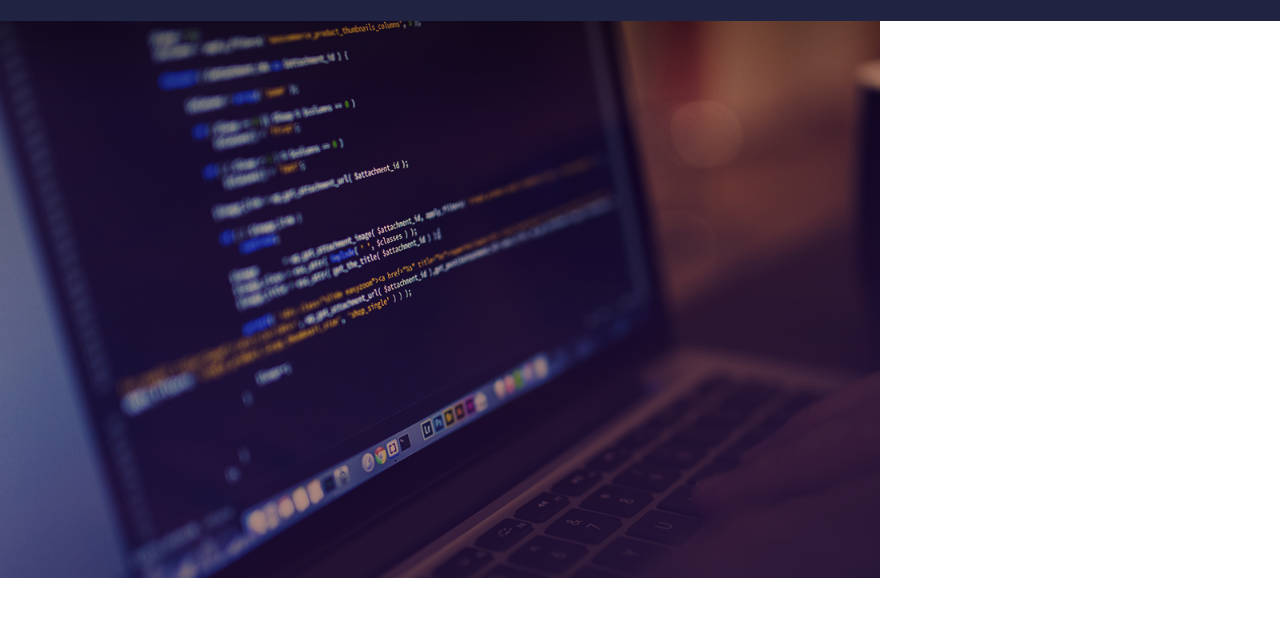
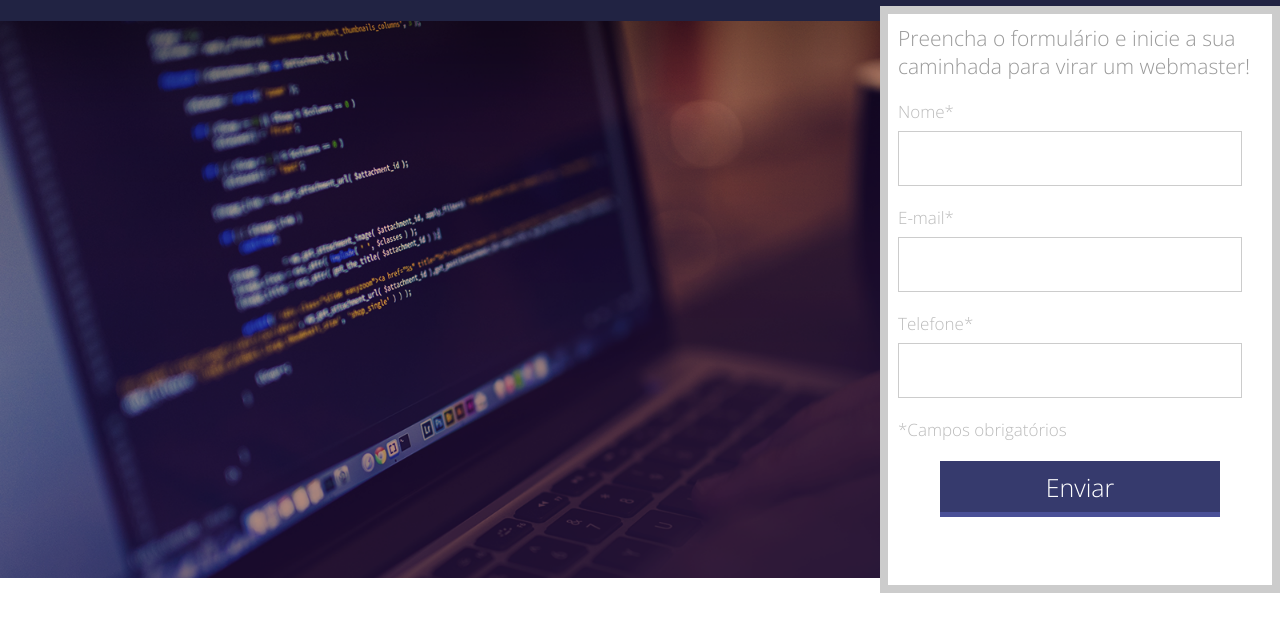
Before and after one commit to marcusluccas/project-login-page-danki-code, a plain HTML site: page index.html in a window 1280 px wide. Shown: the part 39-670 px from the top of the page. Drawn offline with Linux system fonts and the light colour scheme.

Commit message:
Form finished.

```diff
--- a/css/style.css
+++ b/css/style.css
@@ -2,10 +2,16 @@
     margin: 0;
     padding: 0;
     box-sizing: border-box;
+    font-family: "Open Sans";
 }
 
 html, body{
     height: 100%;
+}
+
+@font-face {
+    font-family: "Open Sans";
+    src: url(../fonts/OpenSans-Light.ttf);
 }
 
 .center{
@@ -37,8 +43,67 @@ html, body{
 }
 
 .form{
+    padding: 10px;
     width: 400px;
-    height: 100%;
+    height: calc(100% + 30px);
     float: right;
+    position: relative;
+    top: -15px;
+    border: 8px solid #ccc;
     background-color: white;
 }
+
+.form h2{
+    font-weight: normal;
+    color: #999999;
+    font-size: 21px;
+}
+
+.input-container{
+    margin-top: 20px;
+}
+
+.input-container span{
+    display: inline-block;
+    width: 100%;
+    color: #BBBBBB;
+    font-size: 17px;
+}
+
+.form p{
+    display: inline-block;
+    width: 100%;
+    color: #BBBBBB;
+    margin: 20px 0;
+    font-size: 17px;
+}
+
+.input-container input[type="text"]{
+    margin-top: 8px;
+    width: 344px;
+    height: 55px;
+    border: 1px solid #ccc;
+}
+
+.form .input-submit-container{
+    text-align: center;
+}
+
+.form input[type="submit"]{
+
+    color: white;
+    font-size: 25px;
+    width: 280px;
+    height: 56px;
+    display: inline-block;
+    background-color: #363A6D;
+    border-top: 0;
+    border-right: 0;
+    border-left: 0;
+    cursor: pointer;
+    border-bottom: 5px solid #4A5097;
+}
+
+.form input[type="submit"]:hover{
+    background-color: #323665;
+}
--- a/index.html
+++ b/index.html
@@ -16,7 +16,30 @@
     <div class="container-banner">
         <div class="center">
             <div class="form">
-                <form></form>
+                    <h2>Preencha o formulário e inicie a sua caminhada para virar um webmaster!
+                    </h2>
+                    <form>
+                        <div class="input-container">
+                            <span>Nome*</span>
+                            <input type="text" name="nome" required>
+                        </div><!--input-container-->
+
+                        <div class="input-container">
+                            <span>E-mail*</span>
+                            <input type="text" name="email" required>
+                        </div><!--input-container-->
+
+                        <div class="input-container">
+                            <span>Telefone*</span>
+                            <input type="text" name="telefone" required>
+                        </div><!--input-container-->
+
+                        <p class="warning">*Campos obrigatórios</p>
+
+                        <div class="input-submit-container">
+                            <input type="submit" name="acao"    value="Enviar">
+                        </div><!--input-submit-container-->
+                    </form>
             </div><!--form-->
         </div><!--center-->
     </div><!--container-banner-->
```
Also changed, not shown: fonts/OpenSans-Light.ttf (added).
